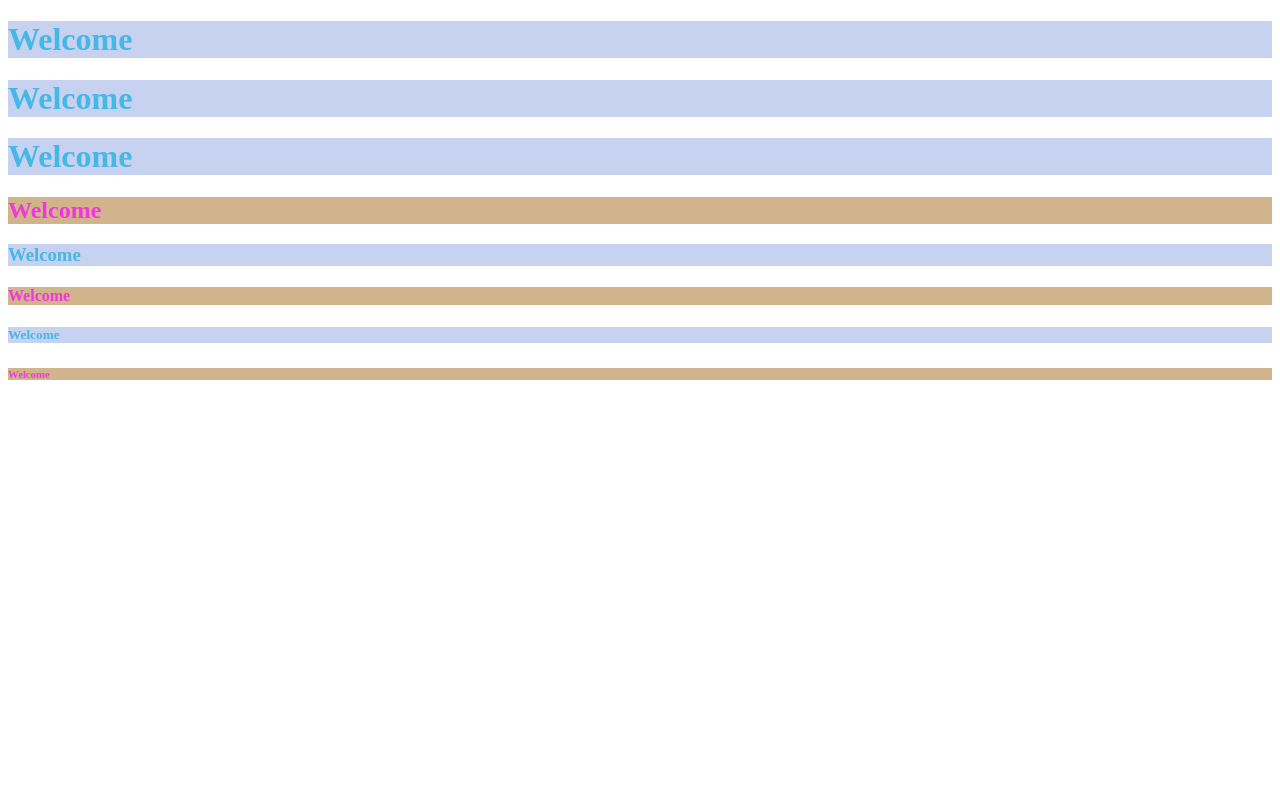
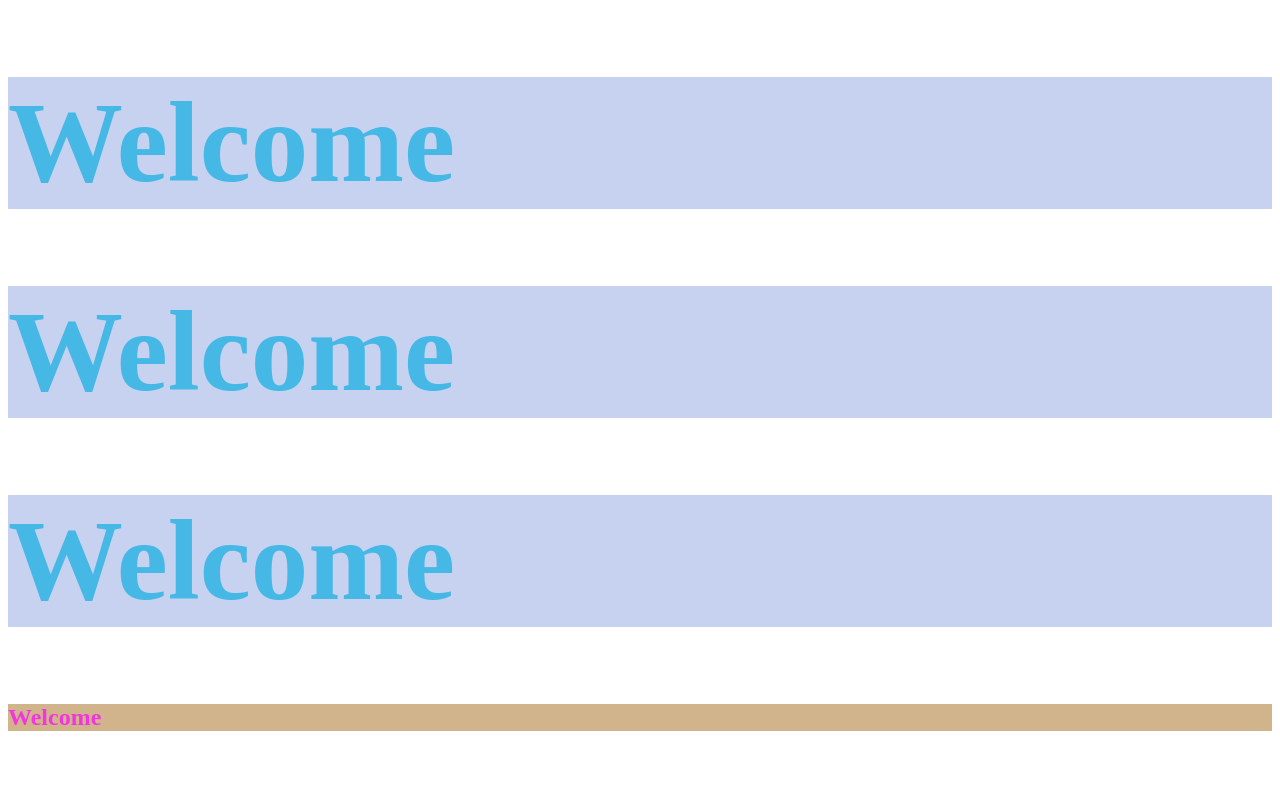
Before and after one commit to raozeeshanali/mysite, a plain HTML site: page index.html in a window 1280 px wide. Shown: the top 800 px of the page. Drawn offline with Linux system fonts and the light colour scheme.

Commit message:
Update index.html

```diff
--- a/index.html
+++ b/index.html
@@ -5,7 +5,7 @@
     <meta name="viewport" content="width=device-width, initial-scale=1.0">
     <title>Document</title>
     <style>
-        h1,h3,h5{ background-color: rgb(199, 209, 240);color: rgb(69, 184, 230); }
+        h1,h3,h5{ background-color: rgb(199, 209, 240);color: rgb(69, 184, 230);font-size: 115px; }
        h2,h4,h6{  background-color: tan; color:rgba(255,0,255,0.7);       }
     </style>
 </head>
```
